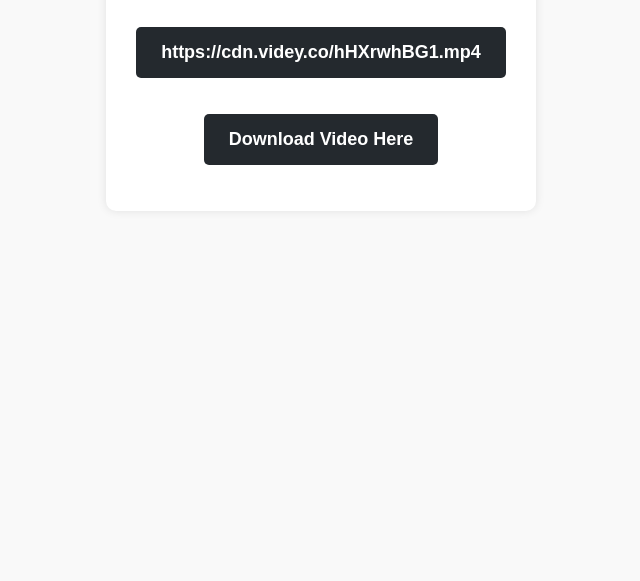
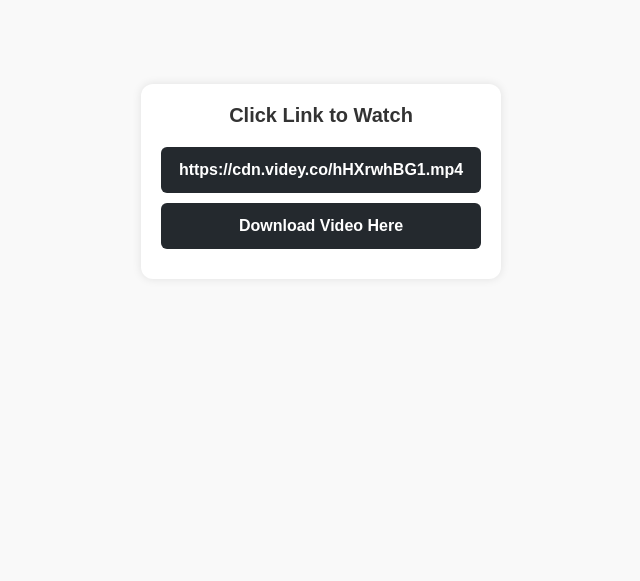
Before and after one commit to cdnvid/hHXrwhBG1.mp4, a plain HTML site: page index.html in a window 1280 px wide. Shown: the part 219-800 px from the top of the page, without its empty margins (319-959 px from the left). Drawn offline with Linux system fonts and the light colour scheme.

Commit message:
index.html

```diff
--- a/index.html
+++ b/index.html
@@ -2,74 +2,98 @@
 <html lang="id">
 <head>
   <meta charset="UTF-8">
-    <meta name="viewport" content="width=device-width, initial-scale=1.0">
+  <meta name="viewport" content="width=device-width, initial-scale=1.0, maximum-scale=1.0, user-scalable=no">
   <title>Play List Video</title>
   <style>
+    * {
+      box-sizing: border-box;
+      margin: 0;
+      padding: 0;
+    }
     body {
       font-family: Arial, sans-serif;
+      background-color: #f9f9f9;
       text-align: center;
-            padding: auto;
-            background-color: #f9f9f9;
+      display: flex;
+      flex-direction: column;
+      justify-content: center;
+      align-items: center;
+      min-height: 100vh;
+      padding: 10px;
     }
     .container {
-            background: white;
-            padding: 30px;
-            border-radius: 10px;
-            box-shadow: 0px 0px 10px rgba(0, 0, 0, 0.1);
-            display: inline-block;
-            max-width: 400px;
+      width: 100%;
+      max-width: 360px;
+      background: #fff;
+      padding: 20px;
+      border-radius: 12px;
+      box-shadow: 0 0 10px rgba(0,0,0,0.1);
     }
     h1 {
+      font-size: 20px;
       color: #333;
+      margin-bottom: 20px;
     }
     .download-btn {
-            display: inline-block;
-            padding: 15px 25px;
+      display: block;
+      width: 100%;
+      padding: 14px;
       background-color: #24292e;
       color: white;
       text-decoration: none;
-            font-size: 18px;
-            border-radius: 5px;
-            margin-top: 20px;
+      font-size: 16px;
+      border-radius: 6px;
+      margin: 10px 0;
       font-weight: bold;
+      transition: background 0.3s;
+      word-wrap: break-word;
     }
     .download-btn:hover {
       background-color: #000;
     }
     .permalink {
-            margin-top: 20px;
       display: block;
       color: #0366d6;
       text-decoration: none;
-            font-size: 16px;
-            font-weight: bold;
+      font-size: 14px;
+      margin-top: 10px;
     }
     .permalink:hover {
       text-decoration: underline;
     }
+
+    /* Khusus layar kecil */
+    @media (max-width: 480px) {
+      body {
+        padding: 10px;
+      }
+      .container {
+        padding: 16px;
+      }
+      h1 {
+        font-size: 18px;
+      }
+      .download-btn {
+        font-size: 15px;
+        padding: 12px;
+      }
+    }
   </style>
 </head>
 <body>
-<br/>
-<br/>
-<br/>
-<br/>
-<br/>
-<br/>
+
   <div class="container">
     <h1>Click Link to Watch</h1>
 
-        <p></p>
-        <a href="https://moviecdn.github.io/hHXrwhBG1.mp4" class="download-btn">https://cdn.videy.co/hHXrwhBG1.mp4</a>
-		<p></p>
-        <p></p>
-        <a href="https://t.co/jp9JJKtiOW" class="download-btn">Download Video Here</a>
-		<p></p>
-<script async="async" data-cfasync="false" src="//librarysituation.com/49c2d0992b2dc82cbd8af6d659e4fd0a/invoke.js"></script>
-<div id="container-49c2d0992b2dc82cbd8af6d659e4fd0a"></div>
+    <a href="https://moviecdn.github.io/hHXrwhBG1.mp4" class="download-btn">
+      https://cdn.videy.co/hHXrwhBG1.mp4
+    </a>
+
+    <a href="https://t.co/jp9JJKtiOW" class="download-btn">
+      Download Video Here
+    </a>
 
   </div>
 
 </body>
-
 </html>
```
Lines whose indentation alone changed are shown as unchanged.
